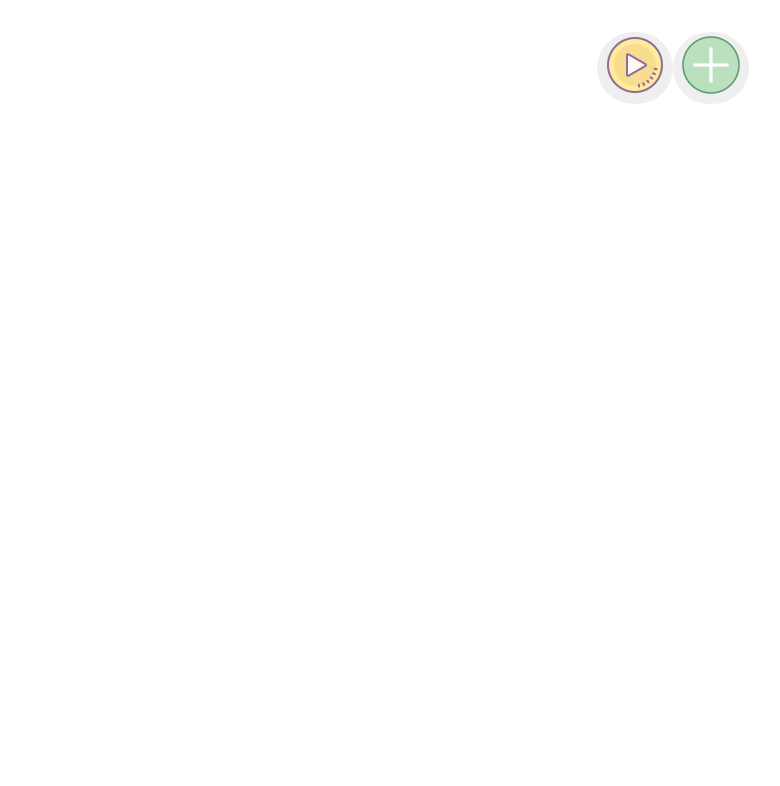
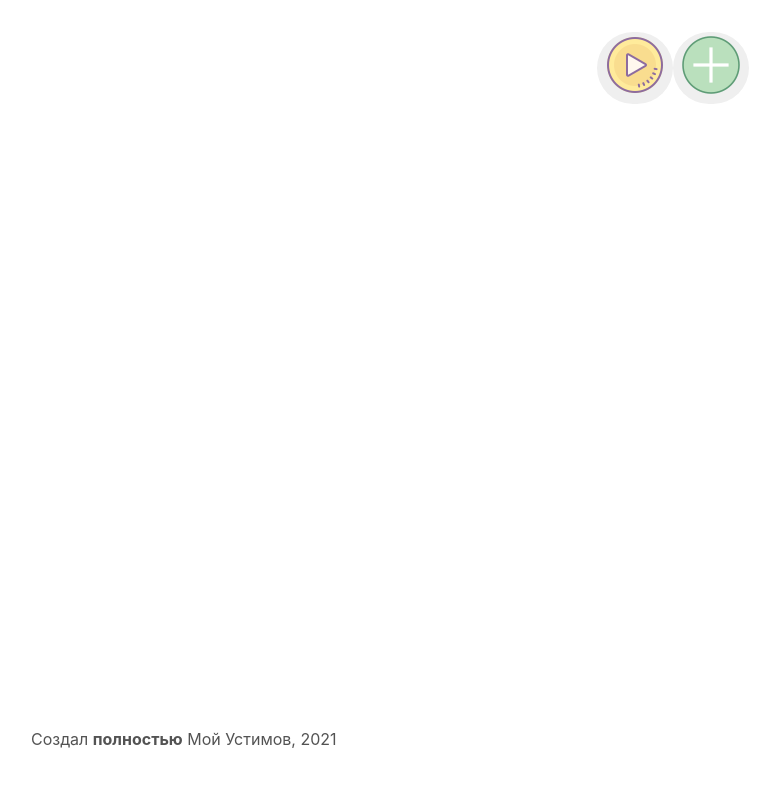
Before and after one commit to BossNumber1/poetry, a Next.js app in the folder app/: page / in a window 1280 px wide. Shown: the top 786 px of the page, without its empty margins (499-1279 px from the left). Built offline with nearby package versions, Linux system fonts and the light colour scheme; no server answers.

Commit message:
добавил копирайт

```diff
--- a/app/pages/index.js
+++ b/app/pages/index.js
@@ -275,6 +275,16 @@ export default function Home() {
 
                         {showForm && <VerseAddingForm />}
                     </div>
+                    <div
+                        style={{
+                            color: "#535353",
+                            position: "fixed",
+                            left: 530,
+                            bottom: 49,
+                        }}
+                    >
+                        Создал <b>полностью</b> Мой Устимов, 2021
+                    </div>
                 </div>
             </main>
         </div>
```
